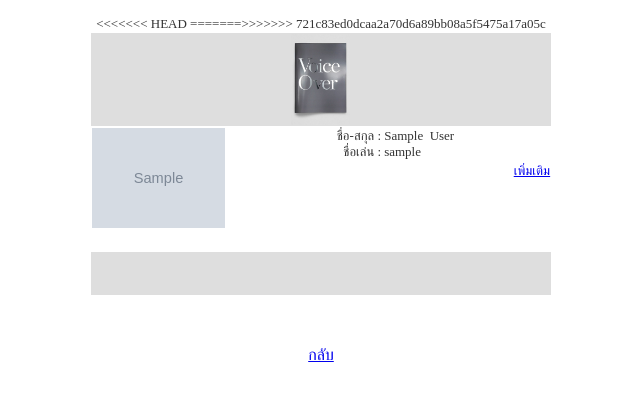
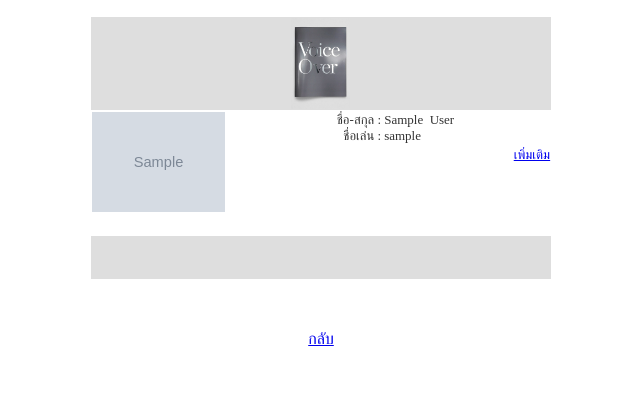
Before and after one commit to pooei/pa-kauw-ma, a PHP site: page /voice_list.php in a window 1280 px wide. Shown: the top 401 px of the page, without its empty margins (319-959 px from the left). Run offline with PHP 8.4, Linux system fonts and the light colour scheme; tables that the repository leaves empty hold one stand-in row (values such as "Sample post"); grey boxes marked "Sample" are stand-in pictures.

Commit message:
Add new file

```diff
--- a/profile.php
+++ b/profile.php
@@ -69,9 +69,7 @@ if((isset($_GET['edit'])&&($_GET['edit']==1))&&(isset($_GET['id'])&&($_GET['id']
     <td><textarea name="address" cols="30" rows="5" id="address">
     <? echo $voic_education;?></textarea></td>
     <td align="right">ประวัติการทำงาน </td>
-    <td align="left" valign="middle"><textarea name="address2" cols="30" rows="5" id="address2"><? echo $voic_profile
-;?>
-    </textarea></td>
+    <td align="left" valign="middle"><textarea name="address2" cols="30" rows="5" id="address2"><? echo $voic_profile;?></textarea></td>
   </tr>
   <tr>
     <td align="right"><a href="file:///C|/Users/SONICMASTER/Downloads/voic_list.php">กลับ</a></td>
--- a/voice_list.php
+++ b/voice_list.php
@@ -42,7 +42,6 @@ include("connect.php");
 	{
 	 ?>
   <tr>
-<<<<<<< HEAD
     <td width="100" height="41" rowspan="2" align="center" valign="top"><img src=<?php echo($rse[$i]['voic_photo']);?> height="100" /><br /><br /></td>
     <td width="153" rowspan="2" align="right" valign="top"><span class="style1">ชื่อ-สกุล</span> : <br />
     <span class="style1">ชื่อเล่น</span> : </td>
@@ -55,8 +54,6 @@ include("connect.php");
       <p>&nbsp;</p>
       <p>&nbsp;</p></td>
   </tr>
-
-=======>>>>>>> 721c83ed0dcaa2a70d6a89bb08a5f5475a17a05c
   <?php }//end for ?>
     <tr>
     <td height="41" colspan="3" align="center" valign="top" bgcolor="#DEDEDE"><p>
```
